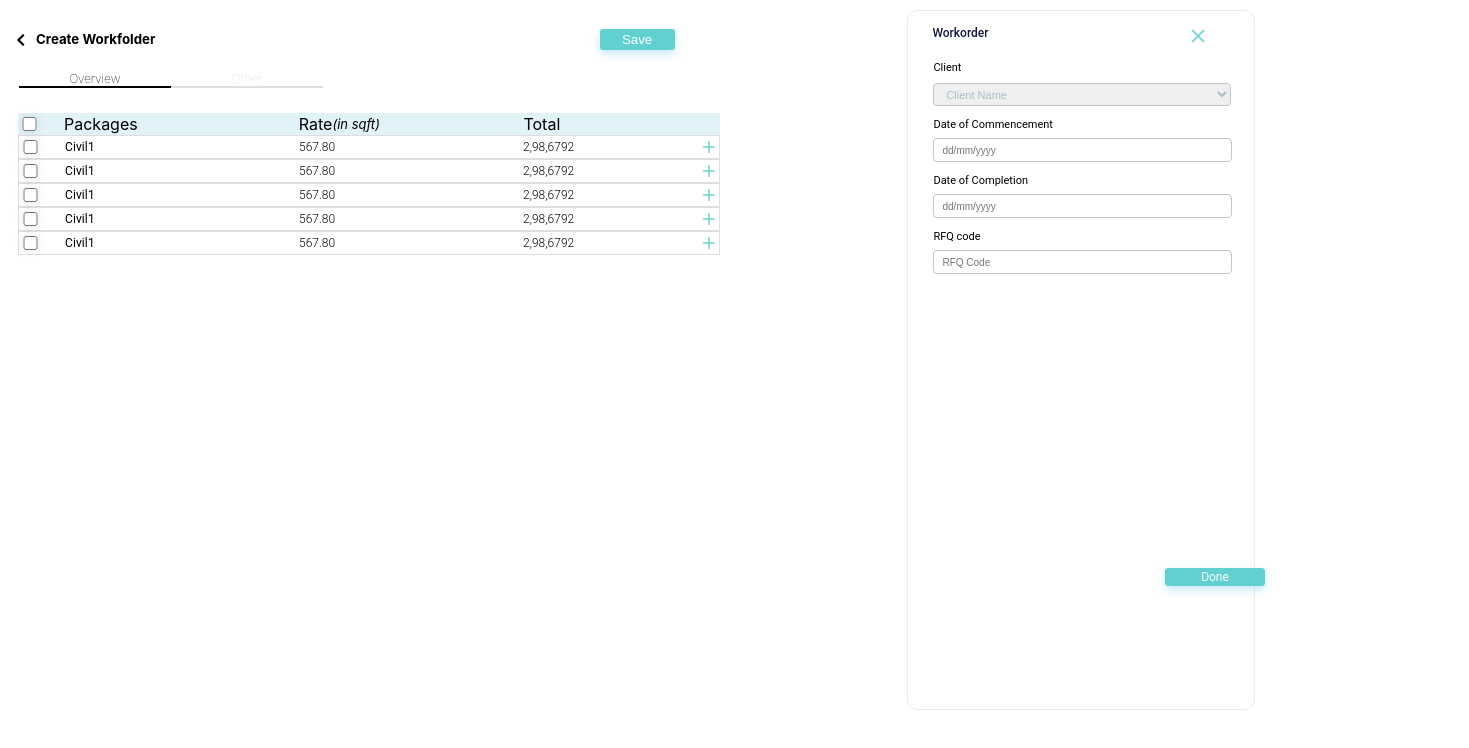
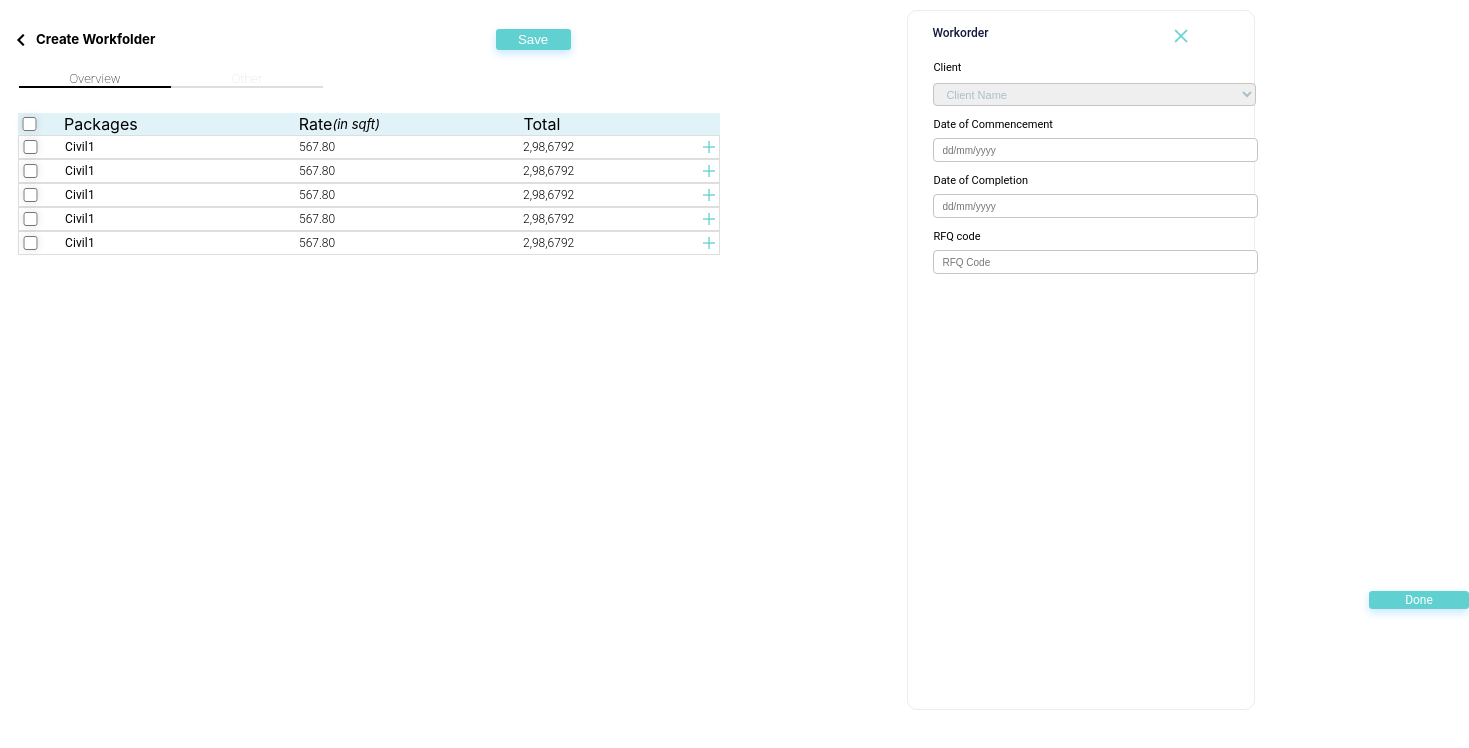
Before and after one commit to asanwal07/Assignment, a React (Create React App) app: page / in a window 1280 px wide. Shown: the top 748 px of the page, 1469 px wide, since content can reach past the window. Built offline with nearby package versions, Linux system fonts and the light colour scheme.

Commit message:
Update index.css

```diff
--- a/src/index.css
+++ b/src/index.css
@@ -65,7 +65,7 @@ body {
 }
 
 .save {
-  margin-right: 65px;
+  margin-right: 169px;
   color: white;
 }
 
@@ -209,7 +209,7 @@ body {
     font-weight: 450;
     display: flex;
     justify-content: space-between;
-    margin: 0 31px 0 4px;
+    margin: 0 48px 0 4px;
     color: #13193F;
 }
 
@@ -225,7 +225,7 @@ body {
 
 .Client select {
   margin-top: 2px;
-    width: 298px;
+        width: 323px;
     height: 23px;
     border: 1px solid #c4c4c4;
     border-radius: 4px;
@@ -237,7 +237,7 @@ body {
 }
 
 .Client input {
-     width: 287px;
+     width: 313px;
     height: 20px;
     font-size: 10px;
     margin-left: 5px;
@@ -261,17 +261,17 @@ body {
 } */
 
 .container2 button {
- width: 100px;
+     background-color: #60d1d0;
+    border: 1px solid #60d1d0;
+    border-radius: 3px;
+    box-shadow: 0 3.4827635288238525px 8.7069091796875px rgba(16,156,241,.24);
+    color: #fff;
+    font-family: Roboto;
+    font-size: 12px;
+    left: 1369px;
     position: absolute;
-    left: 1165px;
-    top: 568px;
-    color: white;
-    background-color: #60D1D0;
-    border: 1px solid #60D1D0;
-    border-radius: 3px;
-    box-shadow: 0px 3.4827635288238525px 8.7069091796875px rgba(16, 156, 241, 0.24);
-    font-family: 'Roboto';
-    font-size: 12px;
+    top: 591px;
+    width: 100px;
 
 }
 
```
